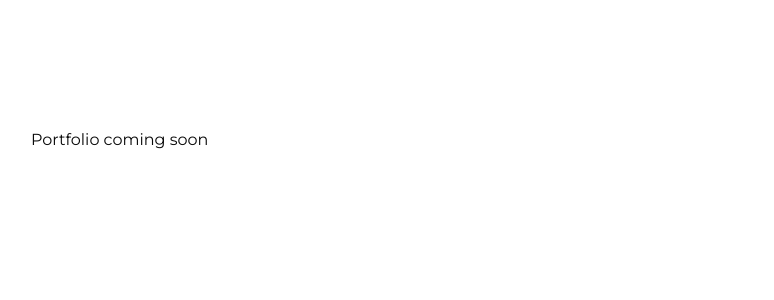
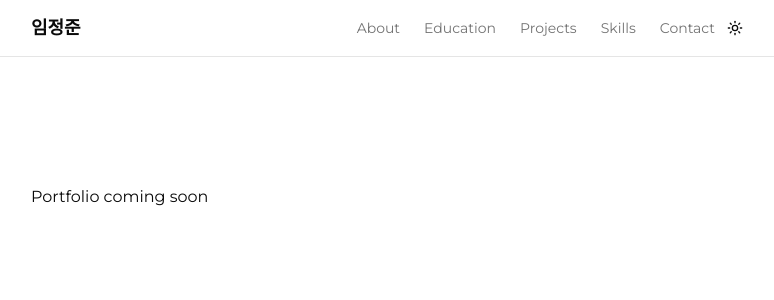
Before and after one commit to Imjungjuna/developer-portfolio, a Next.js app: page / in a window 1280 px wide. Shown: the top 300 px of the page, without its empty margins (249-1023 px from the left). Built offline with nearby package versions, Linux system fonts and the light colour scheme.

Commit message:
feat: add sticky header with nav, theme toggle, mobile menu

```diff
--- a/app/layout.tsx
+++ b/app/layout.tsx
@@ -1,6 +1,7 @@
 import type { Metadata } from "next";
 import { Montserrat } from "next/font/google";
 import { ThemeProvider } from "@/components/theme-provider";
+import { Header } from "@/components/header";
 import "./globals.css";
 
 const montserrat = Montserrat({
@@ -28,6 +29,7 @@ export default function RootLayout({
           enableSystem
           disableTransitionOnChange
         >
+          <Header />
           {children}
         </ThemeProvider>
       </body>
--- /dev/null
+++ b/components/header.tsx
@@ -0,0 +1,37 @@
+import { ThemeToggle } from "@/components/theme-toggle";
+import { MobileNav } from "@/components/mobile-nav";
+
+const navItems = [
+  { label: "About", href: "#hero" },
+  { label: "Education", href: "#education" },
+  { label: "Projects", href: "#projects" },
+  { label: "Skills", href: "#skills" },
+  { label: "Contact", href: "#contact" },
+];
+
+export function Header() {
+  return (
+    <header className="sticky top-0 z-50 w-full border-b bg-background/80 backdrop-blur-sm">
+      <div className="mx-auto flex h-14 max-w-3xl items-center justify-between px-6">
+        <a href="#" className="text-lg font-bold">
+          임정준
+        </a>
+        <div className="flex items-center gap-1">
+          <nav className="hidden md:flex items-center gap-6">
+            {navItems.map((item) => (
+              <a
+                key={item.href}
+                href={item.href}
+                className="text-sm text-muted-foreground hover:text-foreground transition-colors"
+              >
+                {item.label}
+              </a>
+            ))}
+          </nav>
+          <ThemeToggle />
+          <MobileNav />
+        </div>
+      </div>
+    </header>
+  );
+}
--- /dev/null
+++ b/components/mobile-nav.tsx
@@ -0,0 +1,42 @@
+"use client";
+
+import { Menu } from "lucide-react";
+import {
+  Sheet,
+  SheetContent,
+  SheetTrigger,
+  SheetTitle,
+} from "@/components/ui/sheet";
+
+const navItems = [
+  { label: "About", href: "#hero" },
+  { label: "Education", href: "#education" },
+  { label: "Projects", href: "#projects" },
+  { label: "Skills", href: "#skills" },
+  { label: "Contact", href: "#contact" },
+];
+
+export function MobileNav() {
+  return (
+    <Sheet>
+      <SheetTrigger className="md:hidden inline-flex items-center justify-center rounded-md h-9 w-9 hover:bg-accent hover:text-accent-foreground">
+        <Menu className="h-5 w-5" />
+        <span className="sr-only">메뉴 열기</span>
+      </SheetTrigger>
+      <SheetContent side="right">
+        <SheetTitle className="sr-only">네비게이션</SheetTitle>
+        <nav className="flex flex-col gap-4 pt-8">
+          {navItems.map((item) => (
+            <a
+              key={item.href}
+              href={item.href}
+              className="text-lg font-medium text-foreground hover:text-primary transition-colors"
+            >
+              {item.label}
+            </a>
+          ))}
+        </nav>
+      </SheetContent>
+    </Sheet>
+  );
+}
--- /dev/null
+++ b/components/theme-toggle.tsx
@@ -0,0 +1,21 @@
+"use client";
+
+import { Moon, Sun } from "lucide-react";
+import { useTheme } from "next-themes";
+import { Button } from "@/components/ui/button";
+
+export function ThemeToggle() {
+  const { setTheme, resolvedTheme } = useTheme();
+
+  return (
+    <Button
+      variant="ghost"
+      size="icon"
+      onClick={() => setTheme(resolvedTheme === "dark" ? "light" : "dark")}
+    >
+      <Sun className="h-5 w-5 rotate-0 scale-100 transition-all dark:-rotate-90 dark:scale-0" />
+      <Moon className="absolute h-5 w-5 rotate-90 scale-0 transition-all dark:rotate-0 dark:scale-100" />
+      <span className="sr-only">테마 전환</span>
+    </Button>
+  );
+}
```
